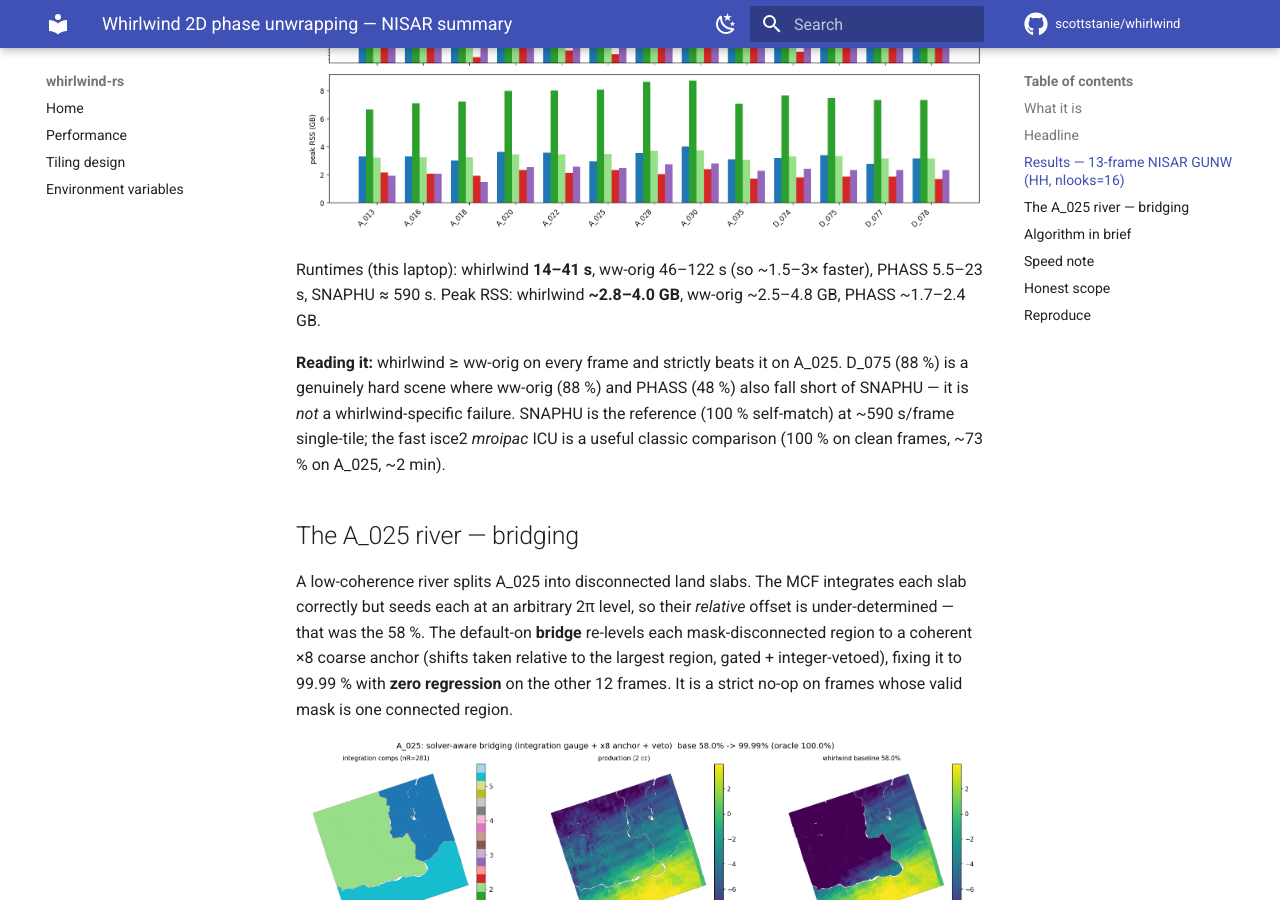
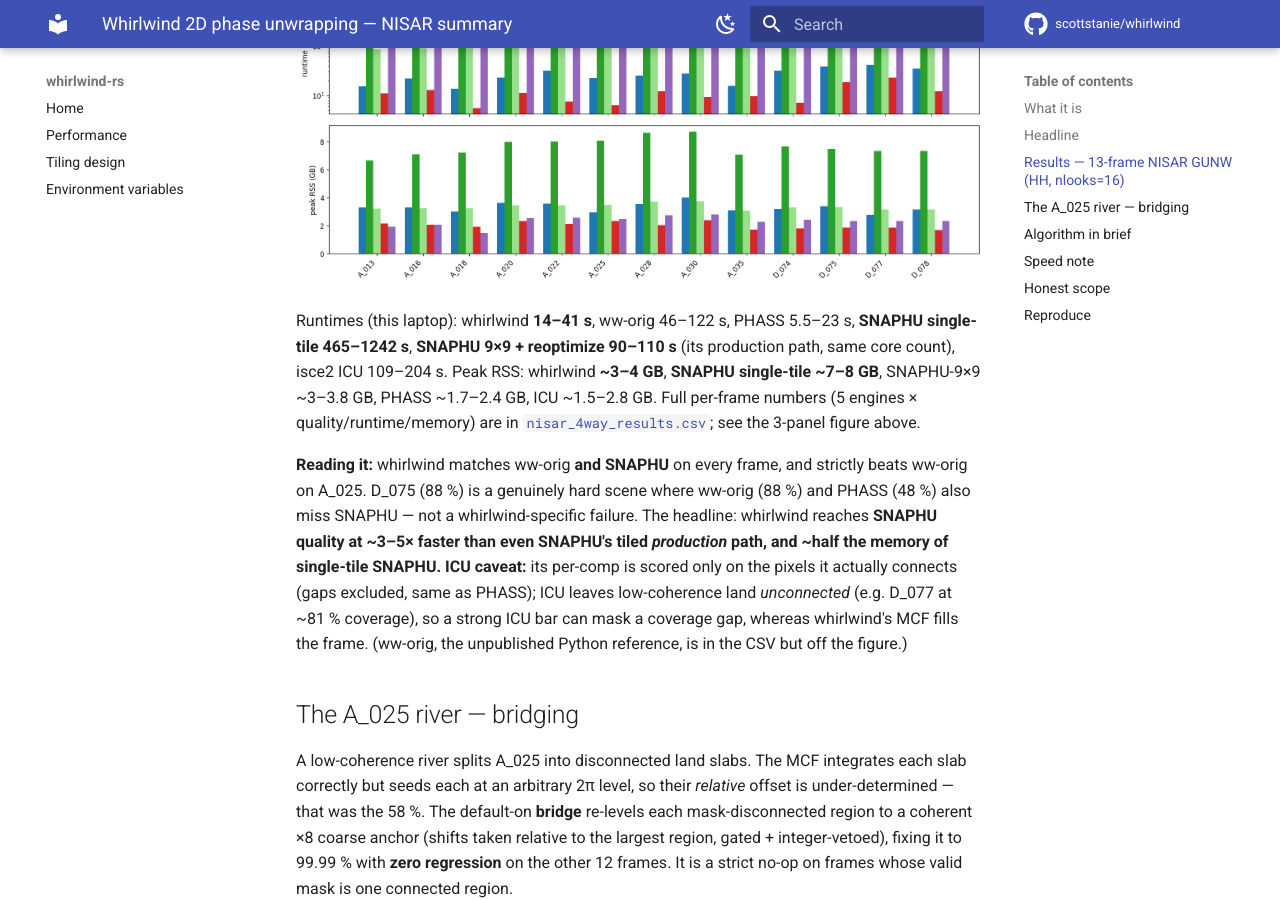
Before and after one commit to scottstanie/whirlwind-insar, an MkDocs documentation site: the page built from docs/NISAR_SUMMARY.md, in a window 1280 px wide and 900 px high, scrolled down 2092 px. Built offline with MkDocs 1.6.1 and Material for MkDocs 9.7.7, drawn with Linux system fonts in a browser that asks for light colours; comment, search, counter and statistics services are not loaded; some of the changed text lies outside the part shown.

Commit message:
docs+docker: finalize NISAR summary table + add CLI Dockerfile
NISAR_SUMMARY.md: fold in the real sweep numbers — SNAPHU single-tile (465-1242s,
~7-8GB) vs SNAPHU 9x9+reopt production path (90-110s, ~3-3.8GB, same cores) vs
whirlwind (14-41s, ~3-4GB); headline "SNAPHU quality at ~3-5x faster than even
SNAPHU's tiled production path and ~half single-tile's memory"; ICU coverage caveat
(scored on connected pixels only, leaves low-coh land unconnected); link the CSV.

Dockerfile + .dockerignore: containerize the `whirlwind` CLI (crates/whirlwind-cli).
Pure Rust — only the `tiff` crate (0.10) for raster I/O, NO GDAL/libtiff, so the
runtime is just debian-slim + the binary. Multi-stage (rust builder -> slim). Build
step validated locally (cargo build -p whirlwind-cli compiles + runs); image build
needs the Docker daemon running.

Co-Authored-By: Claude Opus 4.8 (1M context) <noreply@anthropic.com>

```diff
--- a/docs/NISAR_SUMMARY.md
+++ b/docs/NISAR_SUMMARY.md
@@ -18,11 +18,13 @@ corr, nlooks, mask)`; it is wired into dolphin and used by default there.
   GUNW frames**, and **beats it on the one hard frame** (A_025's low-coherence
   river: **58 → 99.99 %** via the bridge, vs ww-orig's 70 %). Beats isce3 **PHASS**
   on quality on every frame, often by a lot (D_075 88 vs 48, A_030 100 vs 75).
-- **Speed:** ~12–40 s/frame — **~15–45× faster than single-tile SNAPHU** (~590 s),
-  ~1.5–2× faster than the Python reference. (PHASS is ~2–4× faster than whirlwind
-  but much more heuristic / lower quality.)
-- **Memory:** linear in pixels, **~0.2 GB per megapixel** (~3.5 GB per NISAR
-  frame); tiling is the only lever that lowers it (and is still experimental).
+- **Speed:** ~14–41 s/frame — **~15–80× faster than single-tile SNAPHU**
+  (465–1242 s) and **~3–5× faster than SNAPHU's *production* 9×9-tiled + reoptimize
+  path** (90–110 s, given the same core count). ~1.5–3× faster than the Python
+  reference. (PHASS is ~2–4× faster but lower quality; isce2 ICU is ~3–9× slower.)
+- **Memory:** linear in pixels, **~0.2 GB per megapixel** (~3–4 GB per NISAR frame)
+  — **about half single-tile SNAPHU's ~7–8 GB**, and on par with SNAPHU-9×9. Tiling
+  is the only lever that lowers it further (still experimental).
 - **Match metric:** per-connected-component 2π-ambiguity agreement with the
   production GUNW unwrap (which *is* SNAPHU), median-aligned per component.
 
@@ -51,15 +53,23 @@ default-on bridge). *(Table from `scripts/sweep_all_unwrappers.sh` →
 
 ![13-frame NISAR GUNW comparison](figures/nisar_summary.png)
 
-Runtimes (this laptop): whirlwind **14–41 s**, ww-orig 46–122 s (so ~1.5–3×
-faster), PHASS 5.5–23 s, SNAPHU ≈ 590 s. Peak RSS: whirlwind **~2.8–4.0 GB**,
-ww-orig ~2.5–4.8 GB, PHASS ~1.7–2.4 GB.
+Runtimes (this laptop): whirlwind **14–41 s**, ww-orig 46–122 s, PHASS 5.5–23 s,
+**SNAPHU single-tile 465–1242 s**, **SNAPHU 9×9 + reoptimize 90–110 s** (its
+production path, same core count), isce2 ICU 109–204 s. Peak RSS: whirlwind
+**~3–4 GB**, **SNAPHU single-tile ~7–8 GB**, SNAPHU-9×9 ~3–3.8 GB, PHASS ~1.7–2.4 GB,
+ICU ~1.5–2.8 GB. Full per-frame numbers (5 engines × quality/runtime/memory) are in
+[`nisar_4way_results.csv`](nisar_4way_results.csv); see the 3-panel figure above.
 
-**Reading it:** whirlwind ≥ ww-orig on every frame and strictly beats it on A_025.
-D_075 (88 %) is a genuinely hard scene where ww-orig (88 %) and PHASS (48 %) also
-fall short of SNAPHU — it is *not* a whirlwind-specific failure. SNAPHU is the
-reference (100 % self-match) at ~590 s/frame single-tile; the fast isce2 *mroipac*
-ICU is a useful classic comparison (100 % on clean frames, ~73 % on A_025, ~2 min).
+**Reading it:** whirlwind matches ww-orig **and SNAPHU** on every frame, and
+strictly beats ww-orig on A_025. D_075 (88 %) is a genuinely hard scene where
+ww-orig (88 %) and PHASS (48 %) also miss SNAPHU — not a whirlwind-specific failure.
+The headline: whirlwind reaches **SNAPHU quality at ~3–5× faster than even SNAPHU's
+tiled *production* path, and ~half the memory of single-tile SNAPHU.**
+**ICU caveat:** its per-comp is scored only on the pixels it actually connects
+(gaps excluded, same as PHASS); ICU leaves low-coherence land *unconnected*
+(e.g. D_077 at ~81 % coverage), so a strong ICU bar can mask a coverage gap, whereas
+whirlwind's MCF fills the frame. (ww-orig, the unpublished Python reference, is in
+the CSV but off the figure.)
 
 ## The A_025 river — bridging
 
```
Also changed, not shown: 2 other files.
